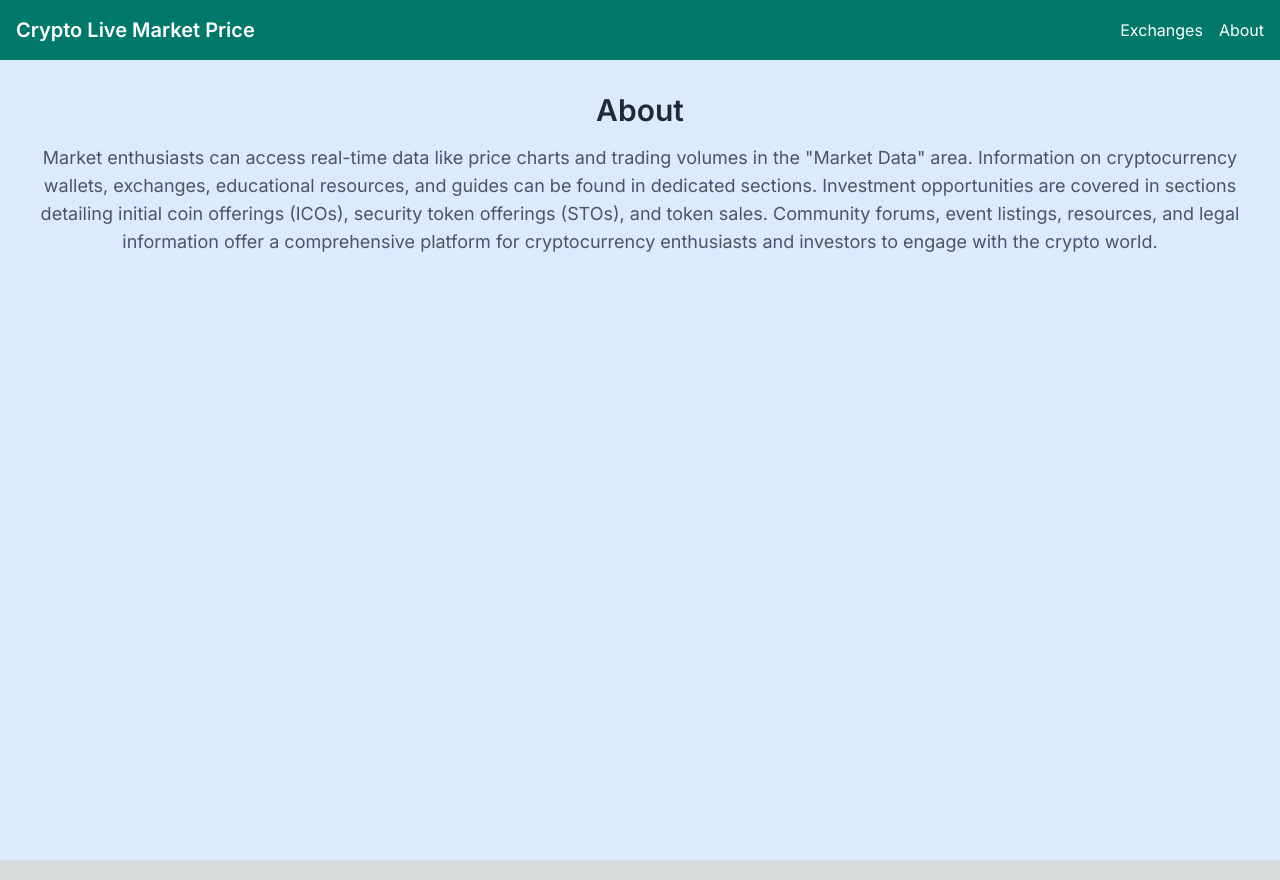
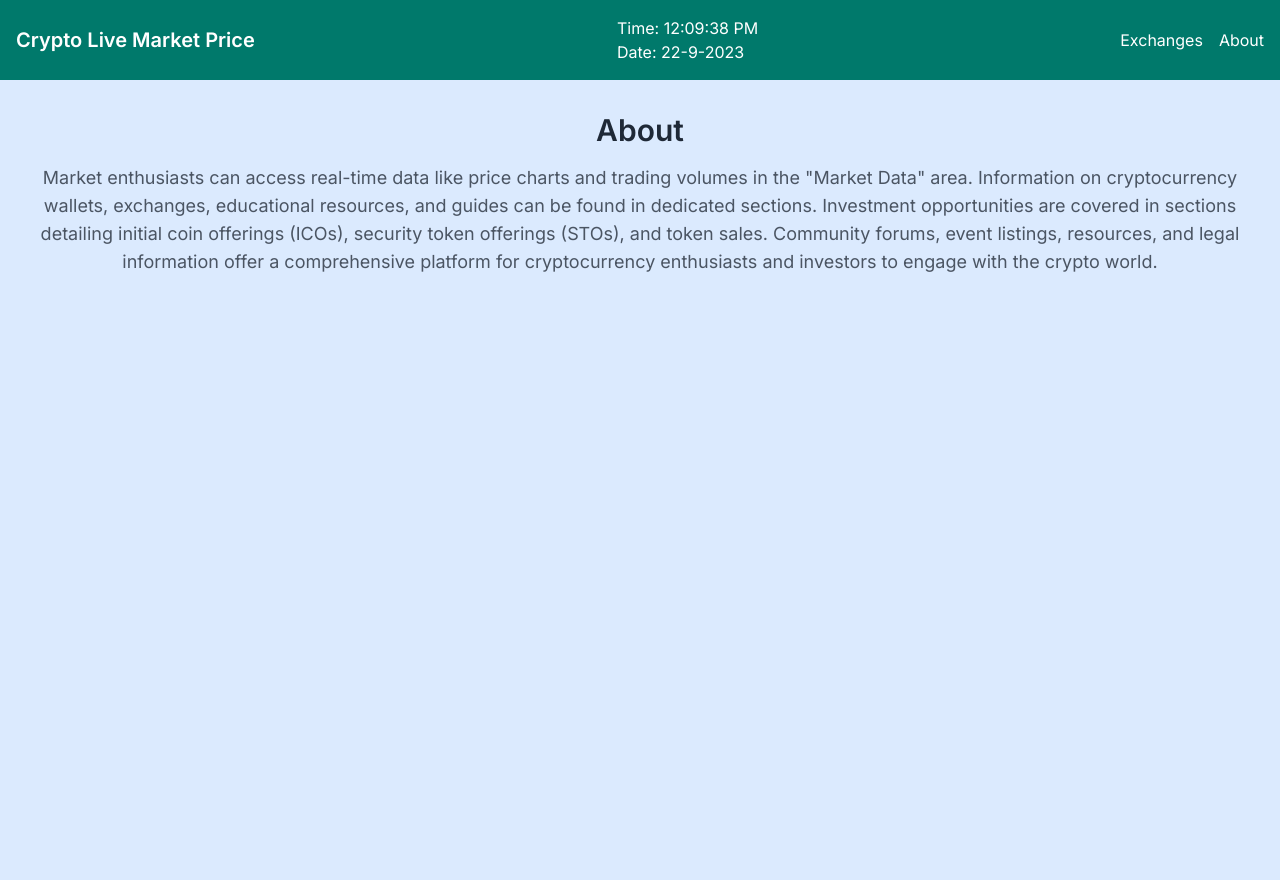
Before and after one commit to umair-rao/Crypto-Exchange, a Next.js app: page /About in a window 1280 px wide. Built offline with nearby package versions, Linux system fonts and the light colour scheme.

Commit message:
Add time and date in Navbar

```diff
--- a/app/components/Navbar.js
+++ b/app/components/Navbar.js
@@ -1,9 +1,39 @@
+'use client'
+
+import { useEffect, useState } from "react";
 
 const Navbar = () => {
+  const current = new Date();
+  const date = `${current.getDate()}-${current.getMonth() + 1}-${current.getFullYear()}`;
+  const [time, setTime] = useState(new Date());
+
+  useEffect(() => {
+    const interval = setInterval(() => {
+      setTime(new Date());
+    }, 1000);
+
+    return () => clearInterval(interval);
+  }, []);
   return (
 <nav class="bg-teal-green p-4">
   <div class="flex justify-between items-center">
     <div class="text-white font-semibold text-xl"><a href="/">Crypto Live Market Price</a></div>
+    <div className="text-white">
+        <div className="time">
+          <p>
+            Time:
+            {' '}
+            {time.toLocaleTimeString()}
+          </p>
+        </div>
+        <div className="date">
+          <p>
+            Date:
+            {' '}
+            {date}
+          </p>
+        </div>
+      </div>
     <ul class="flex space-x-4">
       <li><a href="/Exchanges" class="text-white hover:text-gray-200">Exchanges</a></li>
       <li><a href="/About" class="text-white hover:text-gray-200">About</a></li>
```
